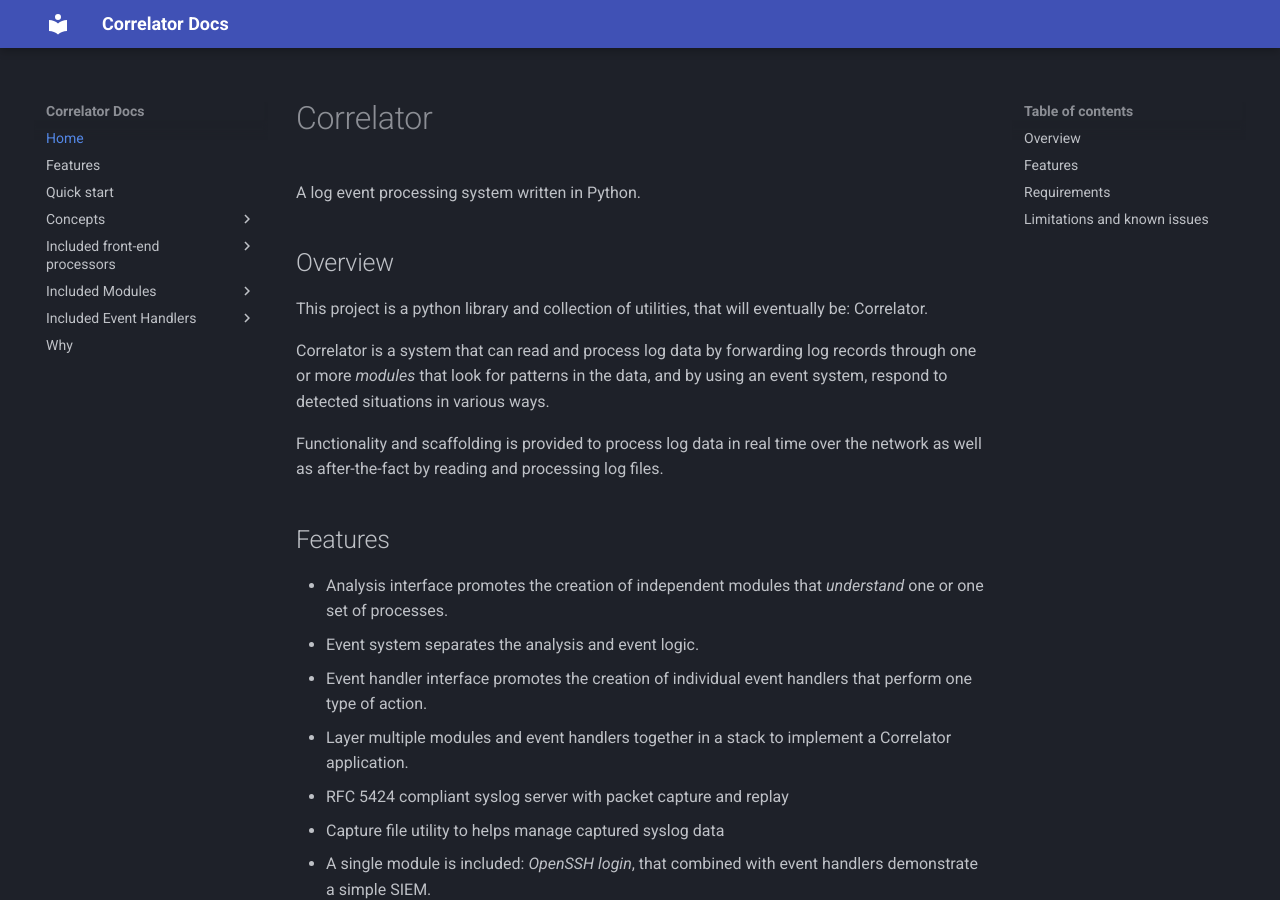
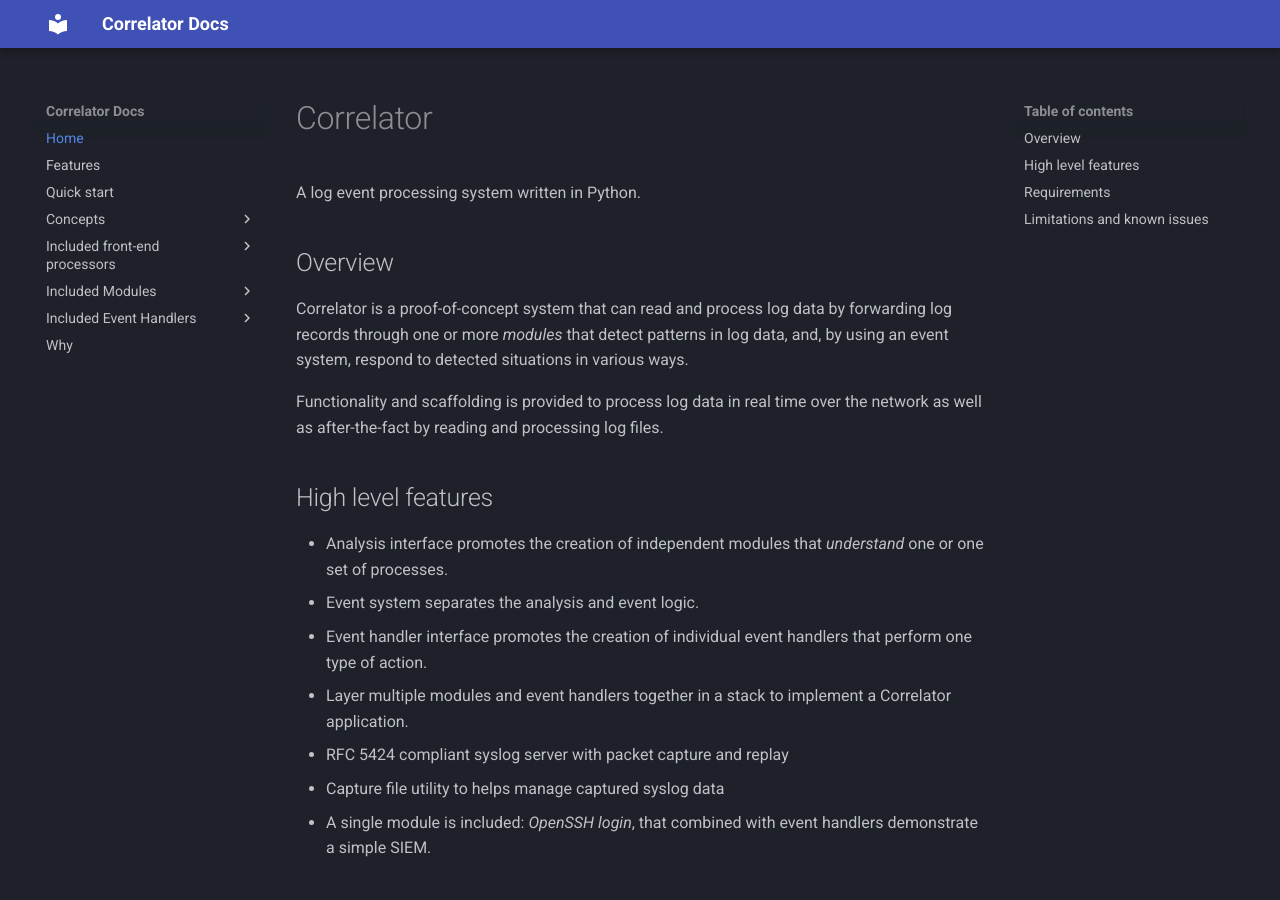
Before and after one commit to dagainz/Correlator, an MkDocs documentation site: the page built from docs/index.md, in a window 1280 px wide and 900 px high. Built offline with MkDocs 1.6.1 and Material for MkDocs 9.7.7, drawn with Linux system fonts in a browser that asks for light colours.

Commit message:
doc updates

```diff
--- a/docs/index.md
+++ b/docs/index.md
@@ -4,15 +4,14 @@ A log event processing system written in Python.
 
 ## Overview
 
-This project is a python library and collection of utilities, that will eventually be: Correlator.
-
-Correlator is a system that can read and process log data by forwarding log records through one or more *modules*
-that look for patterns in the data, and by using an event system, respond to detected situations in various ways.
+Correlator is a proof-of-concept system that can read and process log data by forwarding log records through one or more
+*modules* that detect patterns in log data, and, by using an event system, respond to detected situations in various
+ways.
 
 Functionality and scaffolding is provided to process log data in real time over the network as well as after-the-fact
 by reading and processing log files.
 
-## Features
+## High level features
 
 - Analysis interface promotes the creation of independent modules that *understand* one or one set of processes.
 - Event system separates the analysis and event logic.
```
Also changed, not shown: docs/event-system.md (+3 -4 lines).
